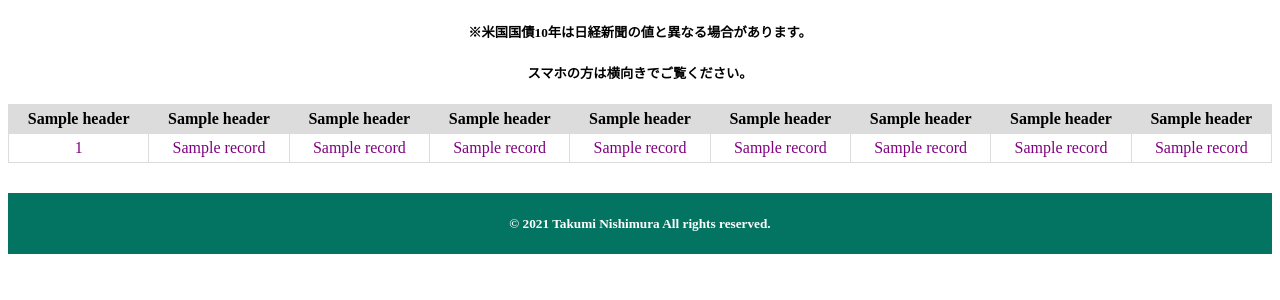
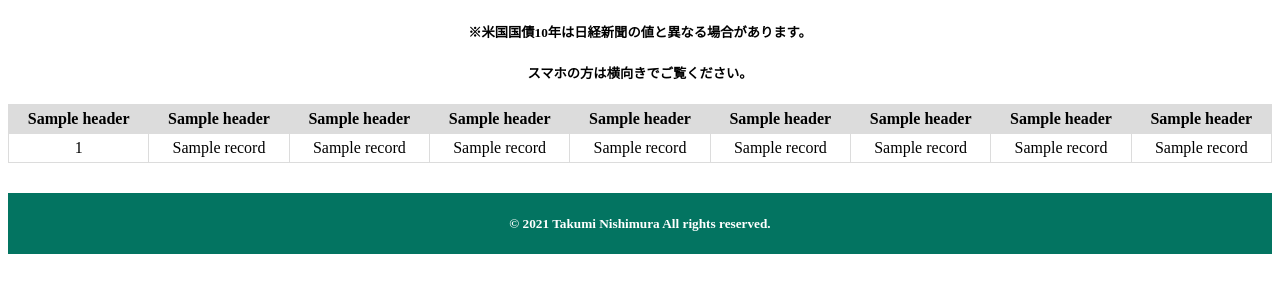
Before and after one commit to takuminishi0930/indicators, a Flask app: template app/templates/index.html in a window 1280 px wide. Shown: the part 97-397 px from the top of the page. Run offline with Flask 2, Linux system fonts and the light colour scheme; the template is opened without the code that fills it: most values are stand-ins (such as "Sample title", 1, 10 or a date in 2020).

Commit message:
modified

```diff
--- a/app/templates/index.html
+++ b/app/templates/index.html
@@ -22,11 +22,11 @@
             <tr>
             {% for j in range(9): %}
                 {% if j in MAX %}
-                    <td id="red">{{ i[j] }}</td>
+                    <td style="color:red">{{ i[j] }}</td>
                 {% elif j in MIN %}
-                    <td id="blue">{{ i[j] }}</td>
+                    <td style="color:blue">{{ i[j] }}</td>
                 {% else %}
-                    <td style="color:purple">{{ i[j] }}</td>
+                    <td>{{ i[j] }}</td>
                 {% endif %}
             {% endfor %}
             </tr>
```
